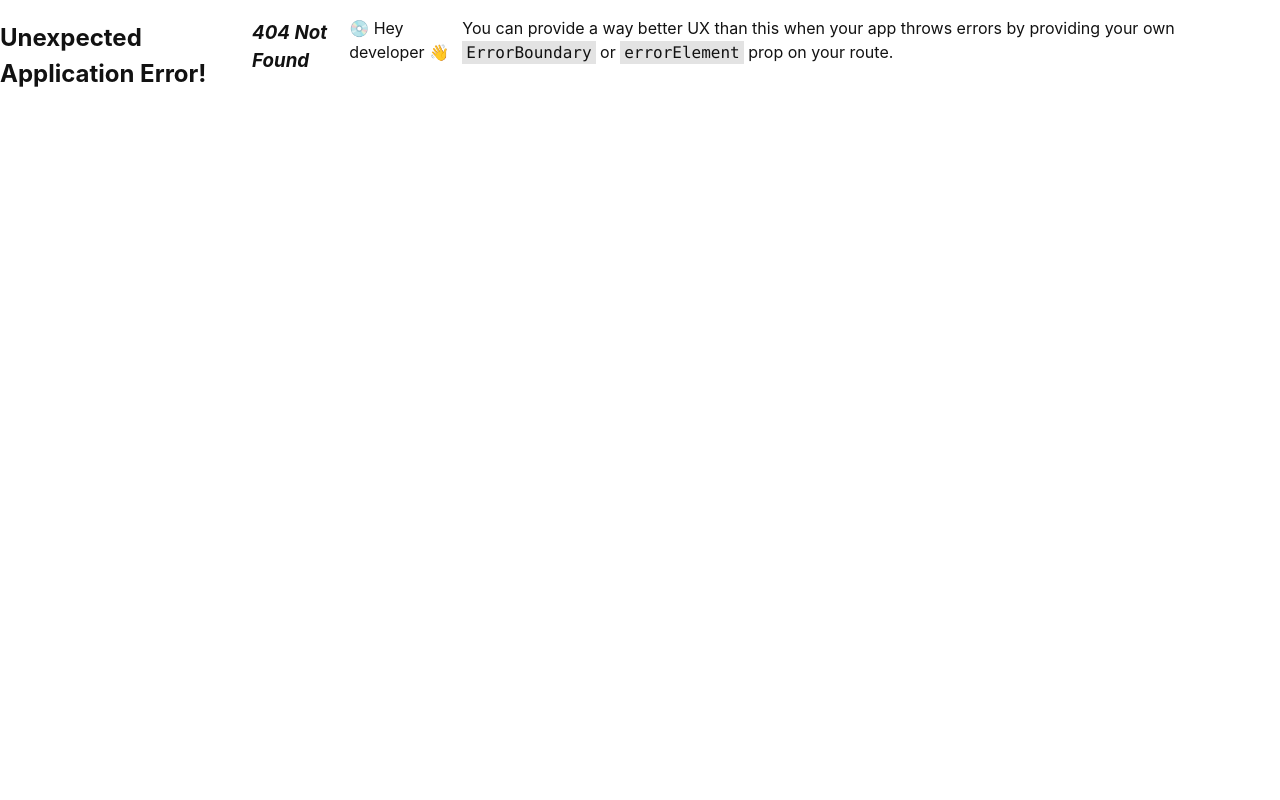
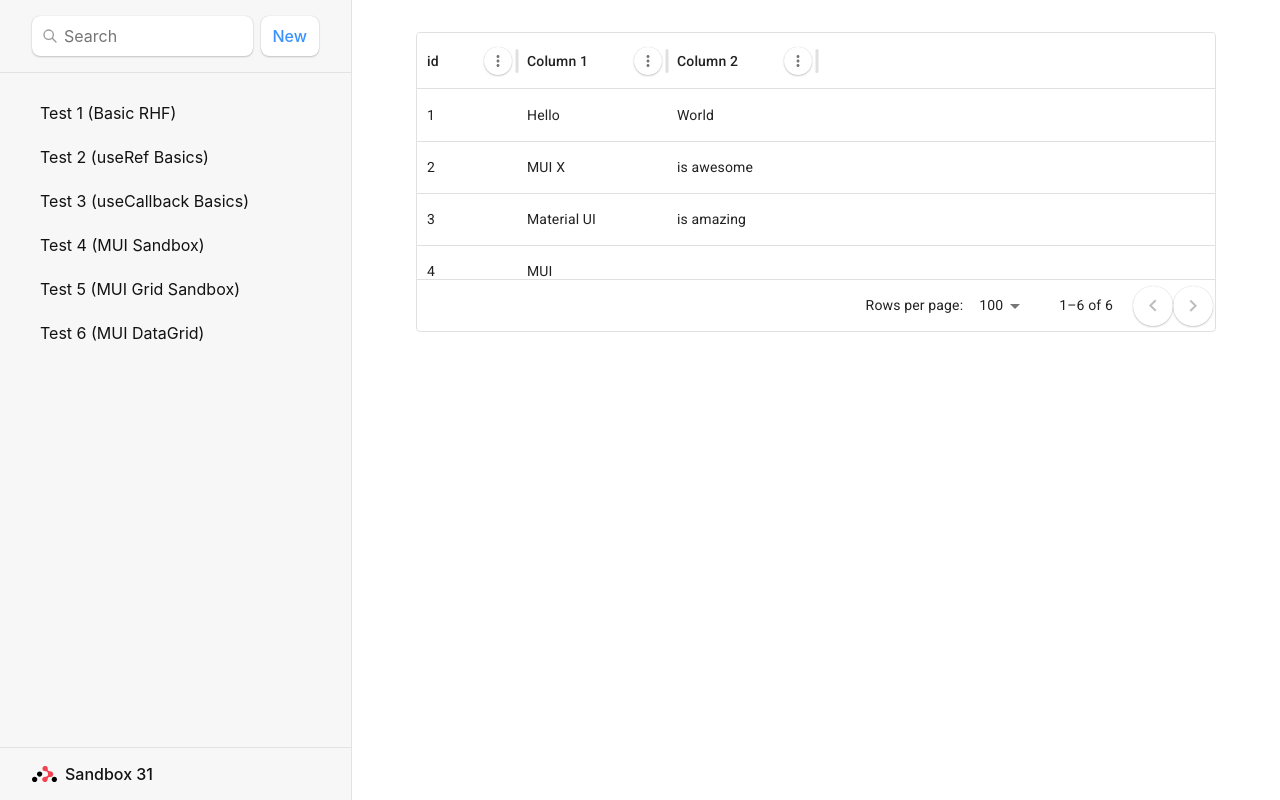
Before and after one commit to jdana111/sb31_gen_sandbox, a React (Vite) app: page /test6 in a window 1280 px wide. Before the commit this address had no page. Built offline with nearby package versions, Linux system fonts and the light colour scheme; a web font is replaced by a local one.

Commit message:
Added Test6: MUI DataGrid. (It's amazing!)

```diff
--- a/package.json
+++ b/package.json
@@ -15,6 +15,7 @@
     "@fontsource/roboto": "^5.0.13",
     "@mui/material": "^5.15.21",
     "@mui/styled-engine-sc": "^6.0.0-alpha.18",
+    "@mui/x-data-grid": "^7.13.0",
     "react": "^18.2.0",
     "react-dom": "^18.2.0",
     "react-hook-form": "^7.51.4",
--- a/src/main.tsx
+++ b/src/main.tsx
@@ -15,6 +15,7 @@ import Test2 from './routes/Test2';
 import Test3 from './routes/Test3';
 import Test4 from './routes/Test4';
 import Test5 from './routes/Test5';
+import Test6 from './routes/Test6';
 
 const router = createBrowserRouter([
   {
@@ -41,6 +42,10 @@ const router = createBrowserRouter([
         path: "test5/",
         element: <Test5 />,
       },
+      {
+        path: "test6/",
+        element: <Test6 />,
+      },
     ],
   },
 ]);
--- /dev/null
+++ b/src/routes/Test6.tsx
@@ -0,0 +1,24 @@
+import { DataGrid, GridRowsProp, GridColDef } from "@mui/x-data-grid";
+
+const rows: GridRowsProp = [
+  { id: 1, col1: "Hello", col2: "World" },
+  { id: 2, col1: "MUI X", col2: "is awesome" },
+  { id: 3, col1: "Material UI", col2: "is amazing" },
+  { id: 4, col1: "MUI", col2: "" },
+  { id: 5, col1: "Joy UI", col2: "is awesome" },
+  { id: 6, col1: "MUI Base", col2: "is amazing" }
+];
+
+const columns: GridColDef[] = [
+  { field: "id", hide: true },
+  { field: "col1", headerName: "Column 1", width: 150 },
+  { field: "col2", headerName: "Column 2", width: 150 }
+];
+
+export default function Test6() {
+  return (
+    <div style={{ height: 300, width: "100%" }}>
+      <DataGrid rows={rows} columns={columns} />
+    </div>
+  );
+}
--- a/src/routes/root.tsx
+++ b/src/routes/root.tsx
@@ -45,6 +45,9 @@ export default function Root() {
             <li>
               <a href={`/test5`}>Test 5 (MUI Grid Sandbox)</a>
             </li>
+            <li>
+              <a href={`/test6`}>Test 6 (MUI DataGrid)</a>
+            </li>
           </ul>
         </nav>
       </div>
```
Also changed, not shown: 1 other file (tests, documents, lock files or other folders).
